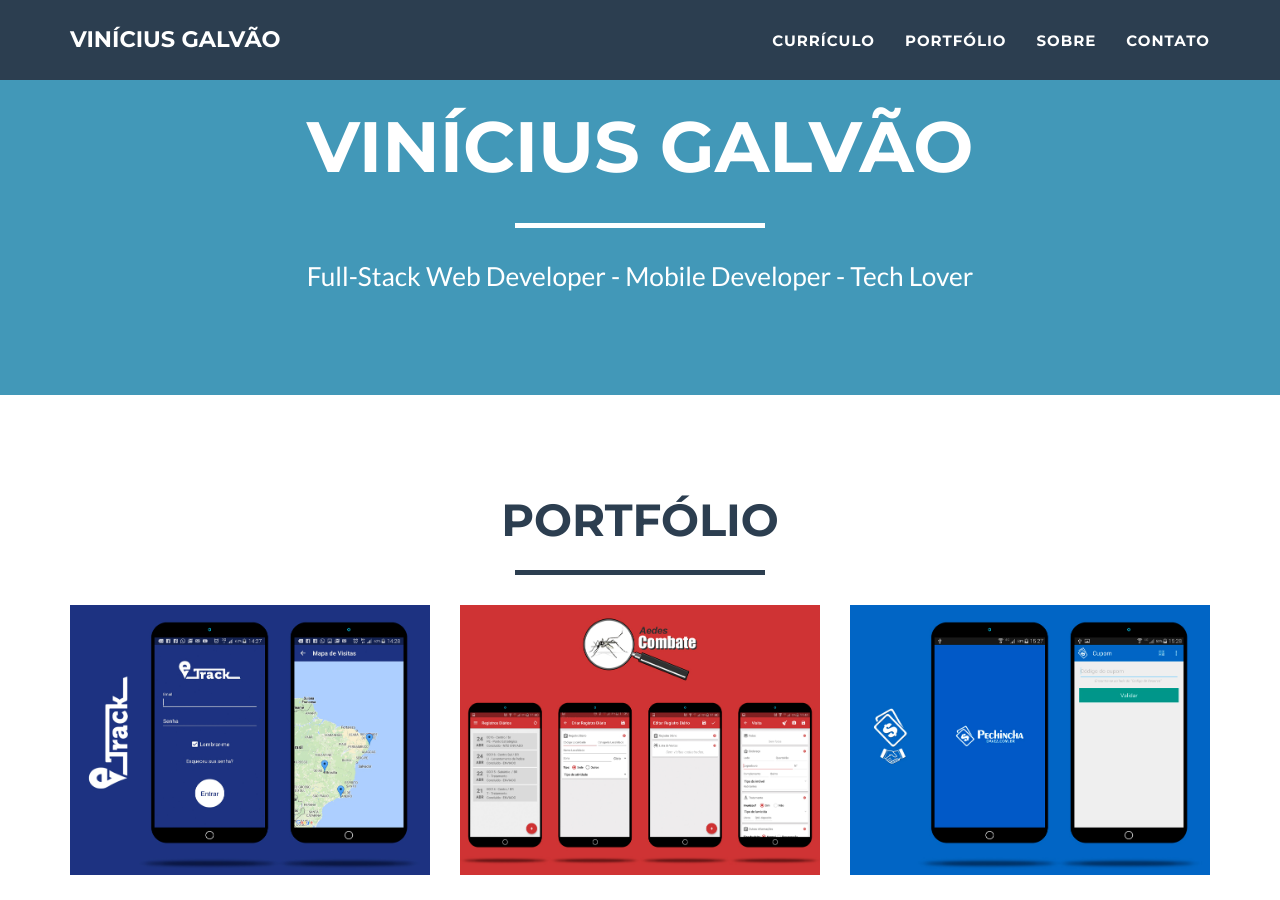
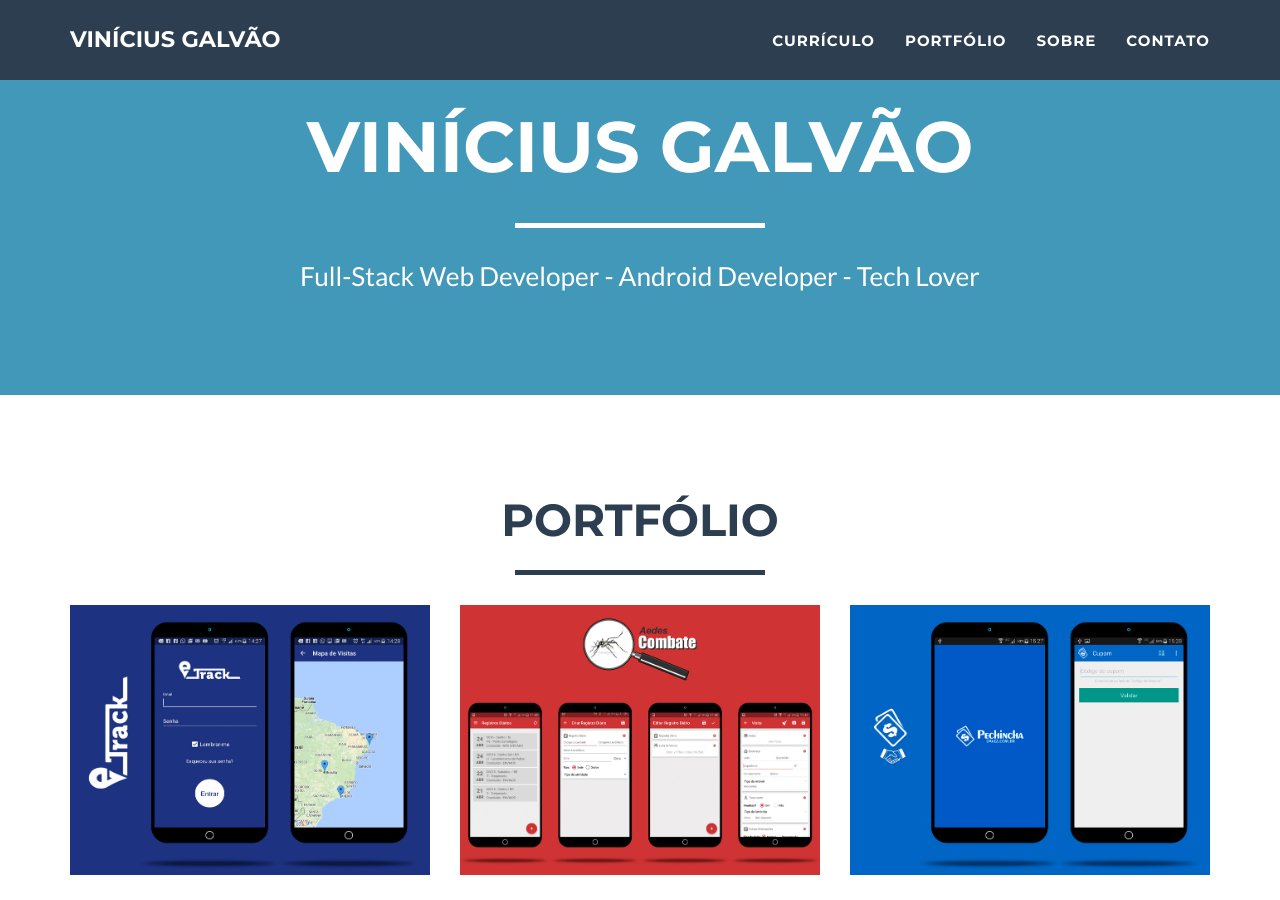
Before and after one commit to viniciusgalvao/viniciusgalvao.github.io, a Jekyll site: the page built from index.html, in a window 1280 px wide and 900 px high, scrolled down 380 px. Built offline with Jekyll 4.4.1, drawn with Linux system fonts in a browser that asks for light colours.

Commit message:
Update skills

```diff
--- a/_config.yml
+++ b/_config.yml
@@ -3,7 +3,7 @@
 email: contato@viniciusgalvao.com.br
 url: https://viniciusgalvao.github.io
 description: "Desenvolvedor Web e Mobile em Recife"
-skills: "Full-Stack Web Developer - Mobile Developer - Tech Lover"
+skills: "Full-Stack Web Developer - Android Developer - Tech Lover"
 meta_author: Vinícius Galvão
 
 # Google webmaster tools
```
